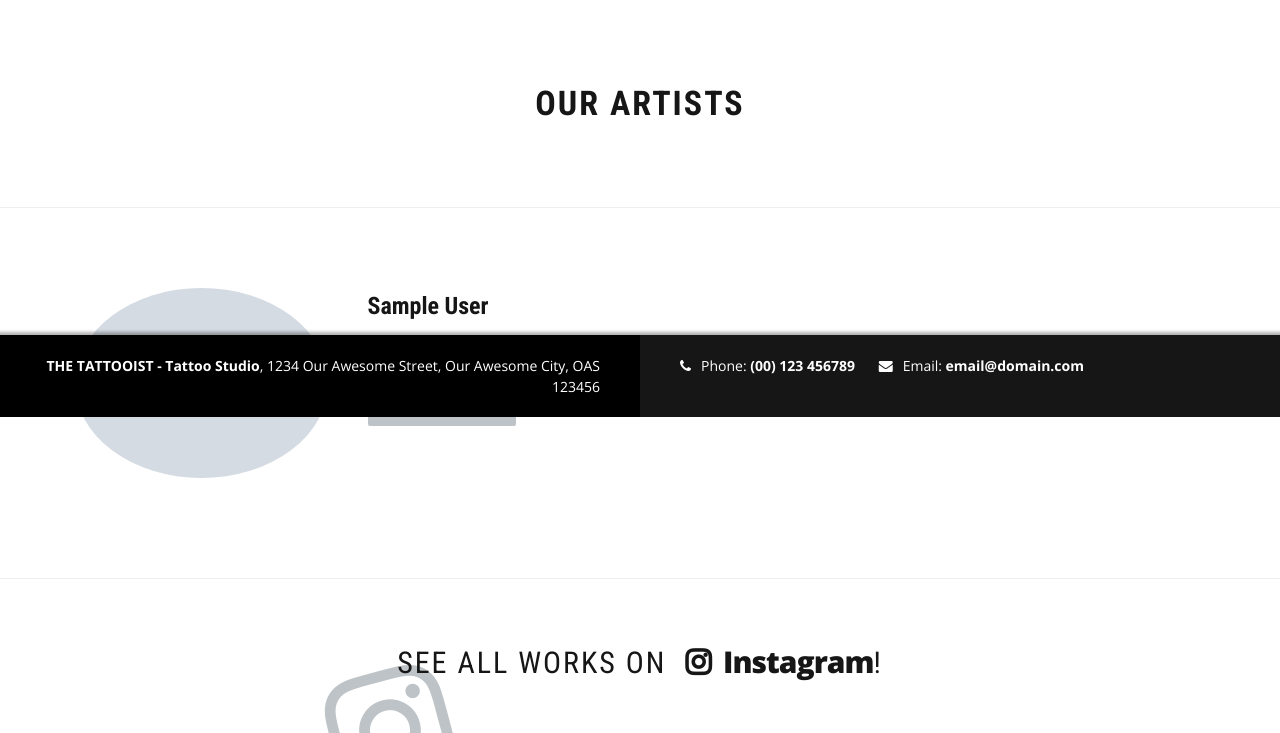
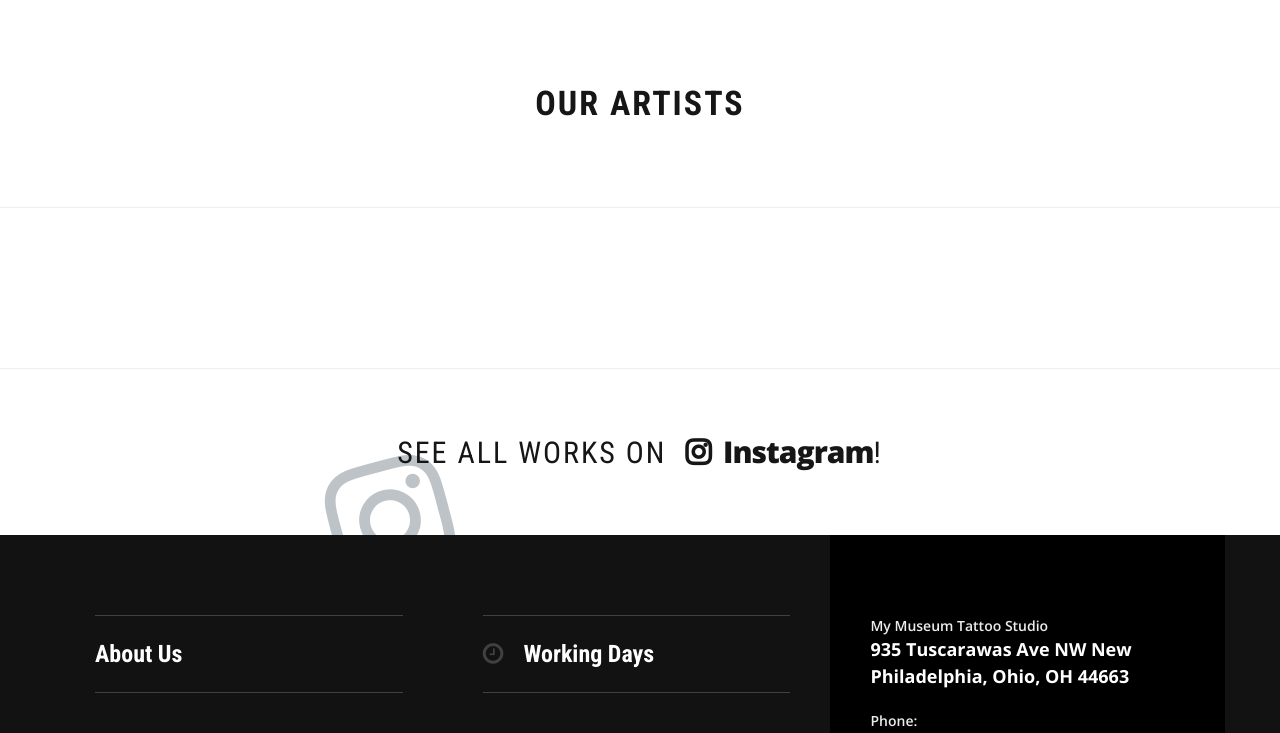
Before and after one commit to shabad/Artist-Management, a PHP site: page /artists.php in a window 1280 px wide. Shown: the part 383-1116 px from the top of the page. Run offline with PHP 8.4, Linux system fonts and the light colour scheme; tables that the repository leaves empty or names only in its code hold one stand-in row (values such as "Sample post"); grey boxes marked "Sample" are stand-in pictures.

Commit message:
Show non admin users on front end

```diff
--- a/admin/server/newuser.php
+++ b/admin/server/newuser.php
@@ -18,8 +18,8 @@ $google = $data->google;
 $linkedin = $data->linkedin;
 
 
-$sql = "INSERT INTO artists (fname, lname, email, password, phone, hours, bio, facebook, instagram, twitter, google, linkedin)
-VALUES ('".$fname."', '".$lname."', '".$email."', '".$password."', '".$phone."', '".$hours."', '".$bio."', '".$facebook."', '".$instagram."', '".$twitter."', '".$google."', '".$linkedin."')";
+$sql = "INSERT INTO artists (fname, lname, email, admin, password, phone, hours, bio, facebook, instagram, twitter, google, linkedin)
+VALUES ('".$fname."', '".$lname."', '".$email."', '0', '".$password."', '".$phone."', '".$hours."', '".$bio."', '".$facebook."', '".$instagram."', '".$twitter."', '".$google."', '".$linkedin."')";
 
 
 
--- a/artists.php
+++ b/artists.php
@@ -14,17 +14,7 @@
 
             <div id="main">
 
-                <!-- ============ Contacts Bar - START ============ -->
 
-                <div id="contacts-bar" class="row">
-                    <div class="address col-md-6"><strong>THE TATTOOIST - Tattoo Studio</strong>, 1234 Our Awesome Street, Our Awesome City, OAS 123456</div>
-                    <div class="other col-md-6">
-                        <span class="contact"><i class="fa fa-phone"></i>Phone: <strong>(00) 123 456789</strong></span>
-                        <span class="contact"><i class="fa fa-envelope"></i>Email: <a href="mailto:email@domain.com"><strong>email@domain.com</strong></a></span>
-                    </div>
-                </div>
-
-                <!-- ============ Contacts Bar - END ============ -->
 
 
 
@@ -39,7 +29,7 @@
                     <div class="content container">
                     <?php
 
-                        $sql = "SELECT * FROM artists";
+                        $sql = "SELECT * FROM artists WHERE admin = '0'";
                         $result = $conn->query($sql);
 
                         if ($result->num_rows > 0) {
```
